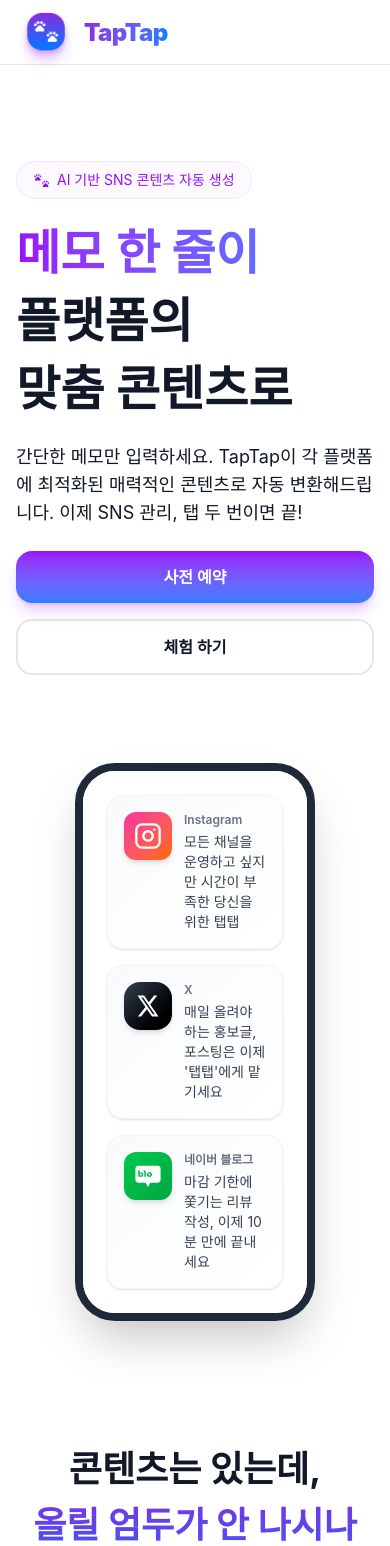
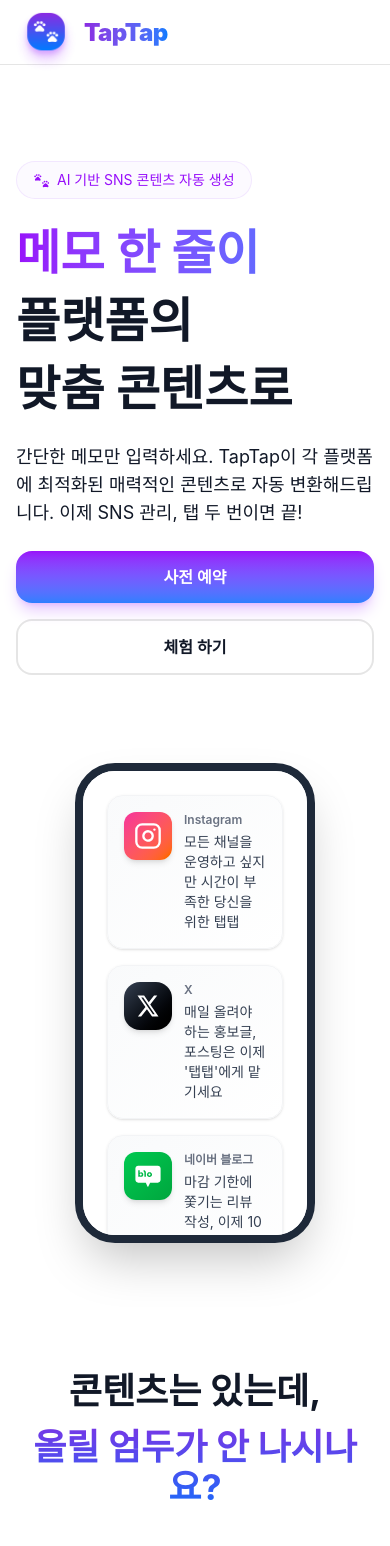
Before and after one commit to Isol7777777/Landing_Page_SNSchanger, a React (Vite) app: page / in a window 390 px wide. Shown: the top 1546 px of the page. Built offline with nearby package versions, Linux system fonts and the light colour scheme.

Commit message:
ui 모바일수정

```diff
--- a/src/app/components/DemoSection.tsx
+++ b/src/app/components/DemoSection.tsx
@@ -520,13 +520,9 @@ export function DemoSection() {
                   </div>
                 )}
               </div>
-            </div>
-          </div>
-        </motion.div>
 
-        {/* Mobile Share/Reset Controls (visible only, not included in capture-area) */}
-        <div className="sm:hidden px-6 pb-1">
-          <div className="relative">
+              {/* Share Button (sm 미만: demo-grid 내부에 포함) */}
+              <div className="relative shrink-0">
                 <button
                   type="button"
                   onClick={() => setShowShareMenu(!showShareMenu)}
@@ -537,7 +533,6 @@ export function DemoSection() {
                   공유하기
                 </button>
 
-            {/* Share Menu Popover */}
                 <AnimatePresence>
                   {showShareMenu && outputText && (
                     <>
@@ -593,12 +588,14 @@ export function DemoSection() {
                     setActivePresetId(null);
                     setShowShareMenu(false);
                   }}
-              className="mt-3 text-sm font-semibold text-purple-600 transition-colors hover:text-purple-700"
+                  className="text-sm font-semibold text-purple-600 transition-colors hover:text-purple-700"
                 >
                   다시 변환하기
                 </button>
               )}
             </div>
+          </div>
+        </motion.div>
 
         {/* Hidden Capture Rendering */}
         <div className="fixed left-[-9999px] top-[-9999px] -z-50 pointer-events-none">
@@ -678,6 +675,16 @@ export function DemoSection() {
                       </div>
                     )}
                   </div>
+
+                  {/* Share button included in capture */}
+                  <button
+                    type="button"
+                    disabled={!outputText}
+                    className="flex w-full items-center justify-center gap-2 rounded-2xl bg-gradient-to-r from-[var(--vibrant-violet)] to-[var(--electric-blue)] px-6 py-4 font-semibold text-white transition-all duration-300 hover:scale-105 hover:shadow-lg hover:shadow-purple-500/40 disabled:cursor-not-allowed disabled:opacity-50"
+                  >
+                    <Share2 className="h-5 w-5" />
+                    공유하기
+                  </button>
                 </div>
               </div>
             </div>
--- a/src/app/components/Hero.tsx
+++ b/src/app/components/Hero.tsx
@@ -80,8 +80,8 @@ export function Hero() {
           {/* Right Content - Phone Mockup */}
           <div className="relative flex justify-center lg:justify-end">
             <div className="relative">
-              <div className="relative z-10 w-[240px] overflow-hidden rounded-[40px] border-8 border-gray-800 bg-white shadow-2xl dark:border-border/80 dark:bg-card sm:w-[280px] md:w-[300px]">
-                <div className="aspect-[8/16] bg-white p-6 dark:bg-card">
+              <div className="relative z-10 aspect-[8/16] w-[240px] overflow-hidden rounded-[40px] border-8 border-gray-800 bg-white shadow-2xl dark:border-border/80 dark:bg-card sm:w-[280px] md:w-[300px]">
+                <div className="h-full bg-white p-6 dark:bg-card overflow-hidden">
                   <div className="space-y-4">
                     {/* Instagram */}
                     <div className="overflow-hidden rounded-2xl border border-gray-100 bg-gradient-to-br from-gray-50 to-white p-4 shadow-sm dark:border-border/90 dark:bg-primary/14 dark:from-transparent dark:to-transparent">
--- a/src/app/hooks/useDemoShare.ts
+++ b/src/app/hooks/useDemoShare.ts
@@ -103,6 +103,10 @@ export function useDemoShare({
     const url = new URL(window.location.href);
     const sharedId = url.searchParams.get("v");
     if (!sharedId) return;
+
+    // 모바일에서는 공유 링크 파라미터 자동 복원을 비활성화합니다.
+    // (자동으로 결과가 채워지고 DemoSection으로 스크롤되는 현상 방지)
+    if (isMobileDevice()) return;
 
     let cancelled = false;
     const restoreFromSharedLink = async () => {
```
Also changed, not shown: 15 other files (tests, documents, lock files or other folders). Lines whose indentation alone changed are shown as unchanged.
